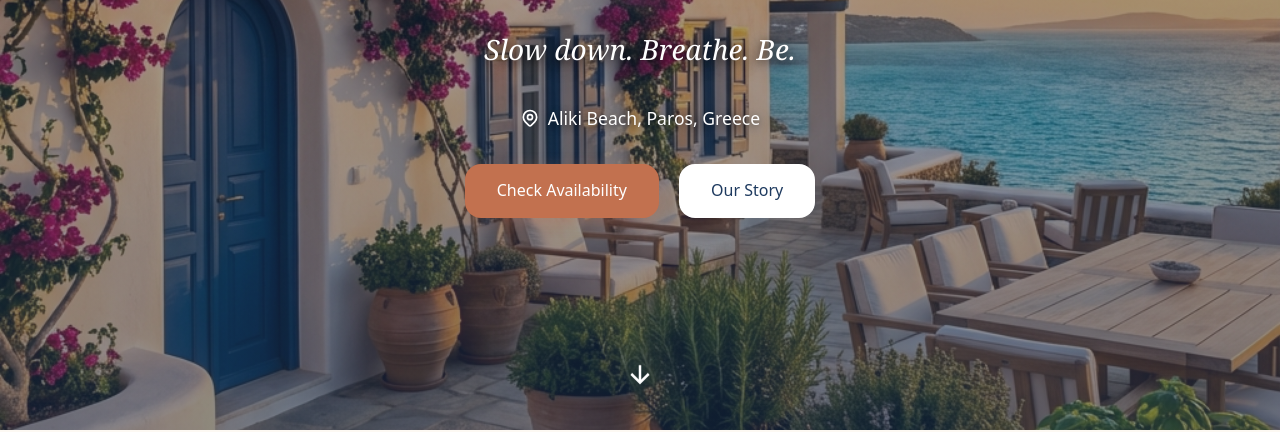
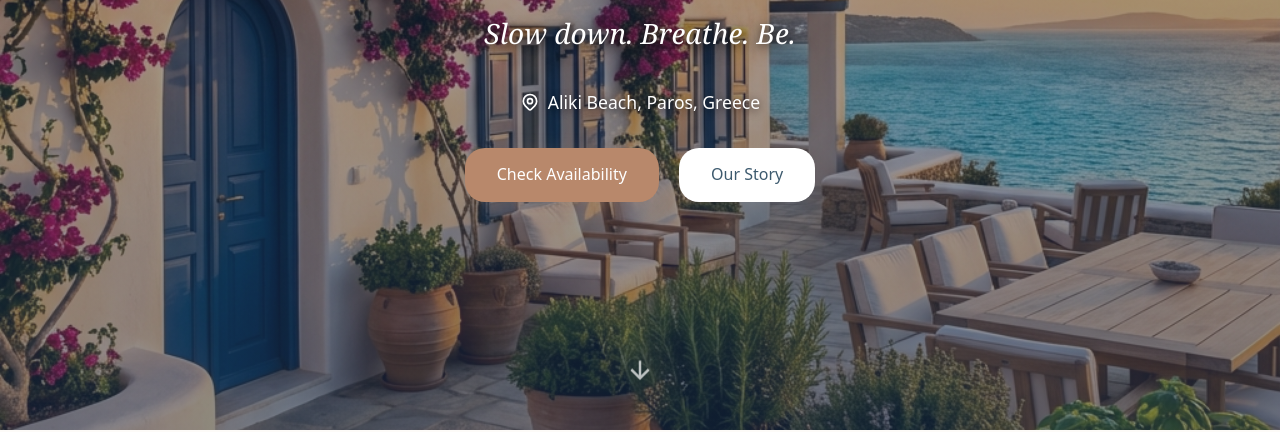
Before and after one commit to littlebitsrodos/romantica-blue, a plain HTML site: page index.html in a window 1280 px wide. Shown: the part 370-802 px from the top of the page. Drawn offline with Linux system fonts and the light colour scheme.

Commit message:
Apply mindful design refinements throughout
- Softer earthy color palette (muted terracotta, softer blues)
- Slower, more deliberate transitions (0.3-0.8s)
- Gentler hover effects (no aggressive scale/translateY)
- More generous spacing for breathing room
- Slower auto-slide carousel (6s) and gallery rotation (5s)
- Softer shadows and rounder corners
- Reduced animation intensity for calmer browsing

```diff
--- a/script.js
+++ b/script.js
@@ -265,7 +265,7 @@ function initMobileCarousel() {
     // Auto-slide
     function startAutoSlide() {
         stopAutoSlide();
-        autoSlideInterval = setInterval(nextSlide, 4000);
+        autoSlideInterval = setInterval(nextSlide, 6000);
     }
 
     function stopAutoSlide() {
@@ -334,7 +334,7 @@ function startGalleryRotation() {
         galleryItems.forEach(item => item.classList.remove('gallery-highlight'));
         currentGalleryIndex = (currentGalleryIndex + 1) % galleryItems.length;
         galleryItems[currentGalleryIndex].classList.add('gallery-highlight');
-    }, 3000);
+    }, 5000);
 }
 
 function stopGalleryRotation() {
--- a/styles.css
+++ b/styles.css
@@ -5,47 +5,47 @@
 
 /* ----- CSS Variables ----- */
 :root {
-  /* Colors - Warm Mediterranean Palette */
-  --color-terracotta: #C2714F;
-  --color-terracotta-light: #D4896A;
+  /* Colors - Earthy, Grounded Palette */
+  --color-terracotta: #B8886B;
+  --color-terracotta-light: #D4A889;
   --color-sand: #E8DCC4;
-  --color-sand-light: #F5F0E6;
-  --color-olive: #7A8B6E;
-  --color-olive-dark: #5A6B4E;
-  --color-sea-blue: #1E3A5F;
-  --color-sea-blue-light: #2D5A8A;
-  --color-aegean: #4A90B8;
+  --color-sand-light: #F7F3ED;
+  --color-olive: #8A9B7A;
+  --color-olive-dark: #6B7A5E;
+  --color-sea-blue: #3D5A6E;
+  --color-sea-blue-light: #5A7A8E;
+  --color-aegean: #7AACBE;
   --color-white: #FFFFFF;
-  --color-cream: #FDF9F3;
-  --color-text: #2C2826;
-  --color-text-muted: #6B635A;
+  --color-cream: #FDFBF8;
+  --color-text: #3A3633;
+  --color-text-muted: #7A726A;
 
   /* Typography */
   --font-heading: 'Cormorant Garamond', Georgia, serif;
   --font-body: 'Outfit', system-ui, sans-serif;
 
-  /* Spacing */
+  /* Spacing - Generous breathing room */
   --space-xs: 0.5rem;
   --space-sm: 1rem;
   --space-md: 2rem;
-  --space-lg: 4rem;
-  --space-xl: 6rem;
+  --space-lg: 5rem;
+  --space-xl: 8rem;
 
-  /* Shadows */
-  --shadow-soft: 0 4px 20px rgba(44, 40, 38, 0.08);
-  --shadow-medium: 0 8px 30px rgba(44, 40, 38, 0.12);
-  --shadow-strong: 0 12px 40px rgba(44, 40, 38, 0.16);
+  /* Shadows - Very soft */
+  --shadow-soft: 0 4px 24px rgba(58, 54, 51, 0.06);
+  --shadow-medium: 0 8px 32px rgba(58, 54, 51, 0.08);
+  --shadow-strong: 0 12px 48px rgba(58, 54, 51, 0.10);
 
-  /* Border Radius */
-  --radius-sm: 4px;
-  --radius-md: 8px;
-  --radius-lg: 16px;
-  --radius-xl: 24px;
+  /* Border Radius - Softer edges */
+  --radius-sm: 6px;
+  --radius-md: 12px;
+  --radius-lg: 20px;
+  --radius-xl: 32px;
 
-  /* Transitions */
-  --transition-fast: 0.2s ease;
-  --transition-medium: 0.3s ease;
-  --transition-slow: 0.5s ease;
+  /* Transitions - Slower, more mindful */
+  --transition-fast: 0.3s ease;
+  --transition-medium: 0.5s ease;
+  --transition-slow: 0.8s ease;
 }
 
 /* ----- Reset & Base ----- */
@@ -315,25 +315,19 @@ section:nth-child(even) {
   bottom: var(--space-md);
   left: 50%;
   transform: translateX(-50%);
-  animation: bounce 2s infinite;
+  animation: float 3s ease-in-out infinite;
+  opacity: 0.7;
 }
 
-@keyframes bounce {
+@keyframes float {
 
   0%,
-  20%,
-  50%,
-  80%,
   100% {
     transform: translateX(-50%) translateY(0);
   }
 
-  40% {
-    transform: translateX(-50%) translateY(-10px);
-  }
-
-  60% {
-    transform: translateX(-50%) translateY(-5px);
+  50% {
+    transform: translateX(-50%) translateY(-8px);
   }
 }
 
@@ -356,13 +350,12 @@ section:nth-child(even) {
 .btn-primary {
   background: var(--color-terracotta);
   color: var(--color-white);
-  box-shadow: 0 4px 15px rgba(194, 113, 79, 0.3);
+  box-shadow: 0 4px 20px rgba(184, 136, 107, 0.2);
 }
 
 .btn-primary:hover {
   background: var(--color-terracotta-light);
-  transform: translateY(-2px);
-  box-shadow: 0 6px 20px rgba(194, 113, 79, 0.4);
+  box-shadow: 0 6px 24px rgba(184, 136, 107, 0.25);
   color: var(--color-white);
 }
 
@@ -457,7 +450,7 @@ section:nth-child(even) {
 }
 
 .story-image:hover img {
-  transform: scale(1.05);
+  transform: scale(1.02);
 }
 
 /* ----- Gallery ----- */
@@ -488,7 +481,7 @@ section:nth-child(even) {
 }
 
 .gallery-item:hover img {
-  transform: scale(1.1);
+  transform: scale(1.03);
 }
 
 .gallery-item::after {
@@ -500,7 +493,7 @@ section:nth-child(even) {
 }
 
 .gallery-item:hover::after {
-  background: rgba(30, 58, 95, 0.2);
+  background: rgba(61, 90, 110, 0.1);
 }
 
 /* ----- Amenities ----- */
@@ -522,7 +515,6 @@ section:nth-child(even) {
 }
 
 .amenity-card:hover {
-  transform: translateY(-4px);
   box-shadow: var(--shadow-medium);
 }
 
```
